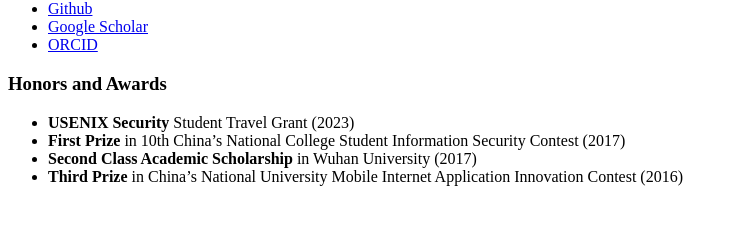
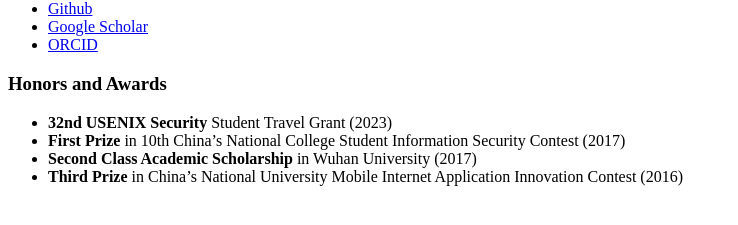
Before and after one commit to YunlongXing/yunlongxing.github.io, a Jekyll site: the page built from _pages/includes/honors.md, in a window 1280 px wide. Shown: the part 599-824 px from the top of the page, without its empty margins (0-738 px from the left). Built offline with Jekyll 4.4.1, drawn with Linux system fonts in a browser that asks for light colours; our own code applies the rules of GitHub Pages for plain Markdown files.

Commit message:
Update honors.md

```diff
--- a/_pages/includes/honors.md
+++ b/_pages/includes/honors.md
@@ -1,5 +1,5 @@
 # Honors and Awards
-- **USENIX Security** Student Travel Grant (2023)
+- **32nd USENIX Security** Student Travel Grant (2023)
 - **First Prize** in 10th China's National College Student Information Security Contest (2017)
 - **Second Class Academic Scholarship** in Wuhan University (2017)
 - **Third Prize** in China's National University Mobile Internet Application Innovation Contest (2016)
```
